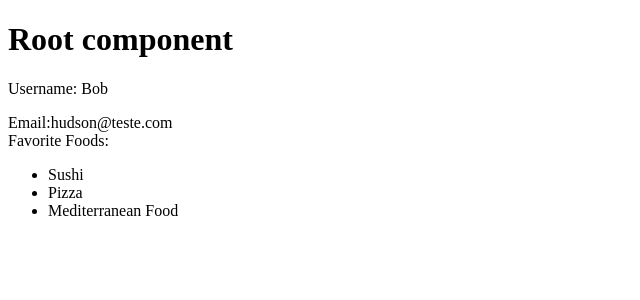
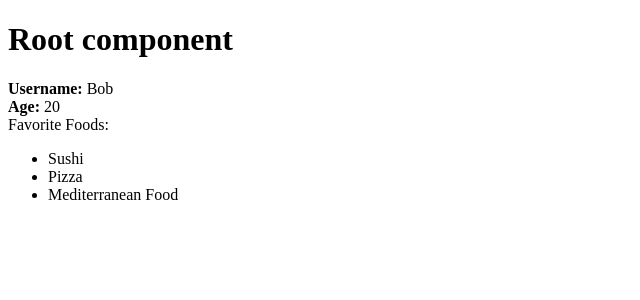
Before and after one commit to hudsonviana/react-tutorial, a React (Vite) app: page / in a window 1280 px wide. Shown: the top 300 px of the page, without its empty margins (0-640 px from the left). Built offline with nearby package versions, Linux system fonts and the light colour scheme; the HTML template or start-up script is replaced by a standard one.

Commit message:
Type Checking Props

```diff
--- a/package.json
+++ b/package.json
@@ -10,6 +10,7 @@
     "preview": "vite preview"
   },
   "dependencies": {
+    "prop-types": "^15.8.1",
     "react": "^18.2.0",
     "react-dom": "^18.2.0"
   },
--- a/src/App.jsx
+++ b/src/App.jsx
@@ -1,10 +1,20 @@
 import UserProfile from './components/UserProfile';
 
 const App = () => {
+  const callMe = () => {
+    console.log('Hello!!');
+  };
+
   return (
     <div>
       <h1>Root component</h1>
-      <UserProfile />
+      <UserProfile
+        username="Bob"
+        age={20}
+        isLoggedIn={true}
+        favoritesFoos={[{ id: '', name: 'Sushi' }]}
+        callMe={callMe}
+      />
     </div>
   );
 };
--- a/src/components/UserProfile.jsx
+++ b/src/components/UserProfile.jsx
@@ -1,18 +1,26 @@
-import React from 'react';
+import PropTypes from 'prop-types';
 import UserFavoriteFoods from './UserFavoriteFoods';
+import UserUsername from './UserUsername';
 
-const UserProfile = () => {
+const UserProfile = (props) => {
+  props.callMe();
+
   return (
     <div id="user-profile">
-      <p>Username: Bob</p>
-      <div>
-        <span>Email:</span>
-        <span>hudson@teste.com</span>
-      </div>
+      <UserUsername username={props.username} />
+      <b>Age: </b>
+      <span>{props.age}</span>
 
       <UserFavoriteFoods />
     </div>
   );
 };
 
+UserProfile.propTypes = {
+  username: PropTypes.string.isRequired,
+  age: PropTypes.number.isRequired,
+  callMe: PropTypes.func.isRequired,
+  isLoggedIn: PropTypes.bool,
+};
+
 export default UserProfile;
--- /dev/null
+++ b/src/components/UserUsername.jsx
@@ -0,0 +1,12 @@
+import React from 'react';
+
+const UserUsername = (props) => {
+  return (
+    <div>
+      <b>Username: </b>
+      <span>{props.username}</span>
+    </div>
+  );
+};
+
+export default UserUsername;
```
Also changed, not shown: 1 other file (tests, documents, lock files or other folders).
